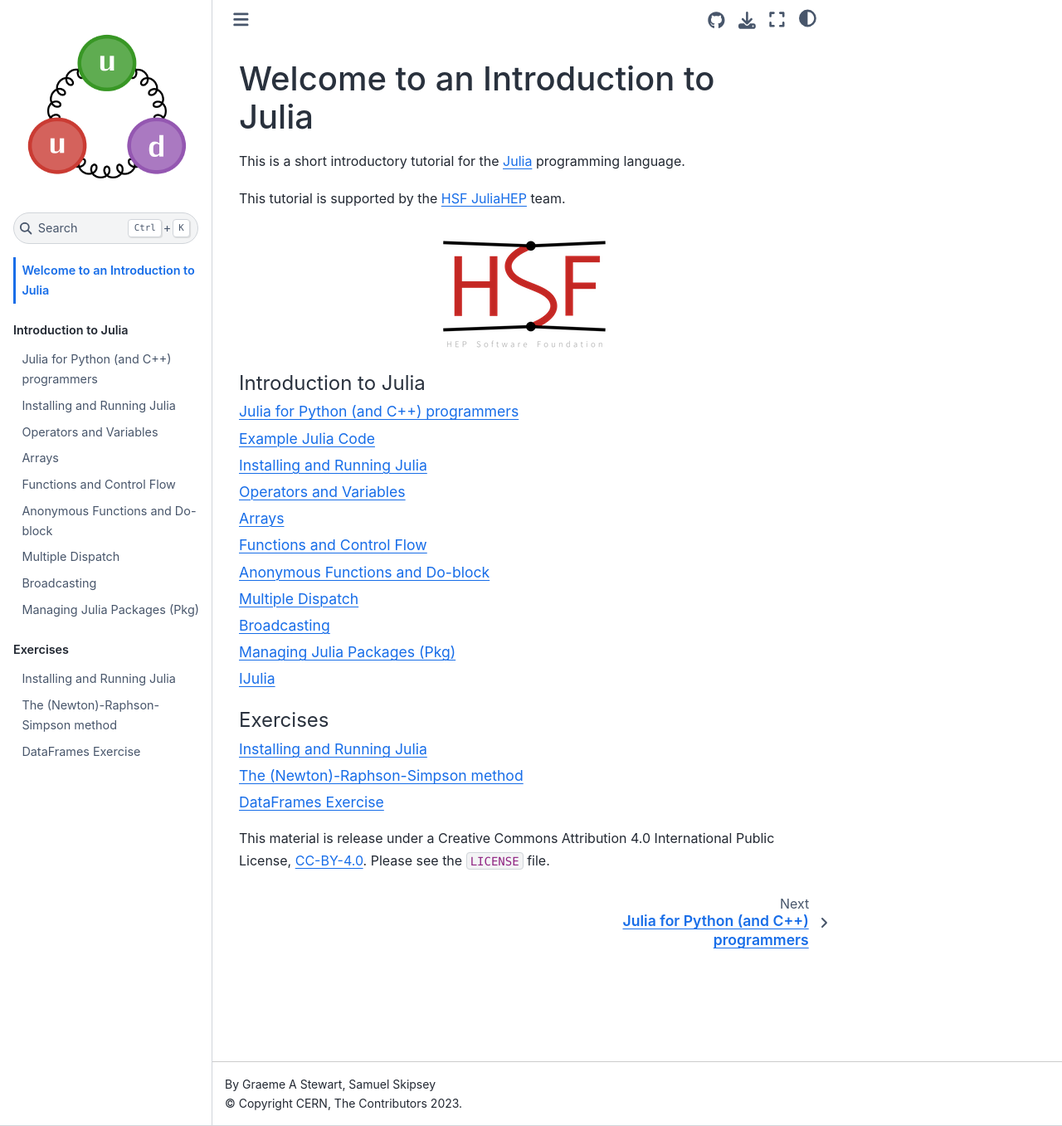
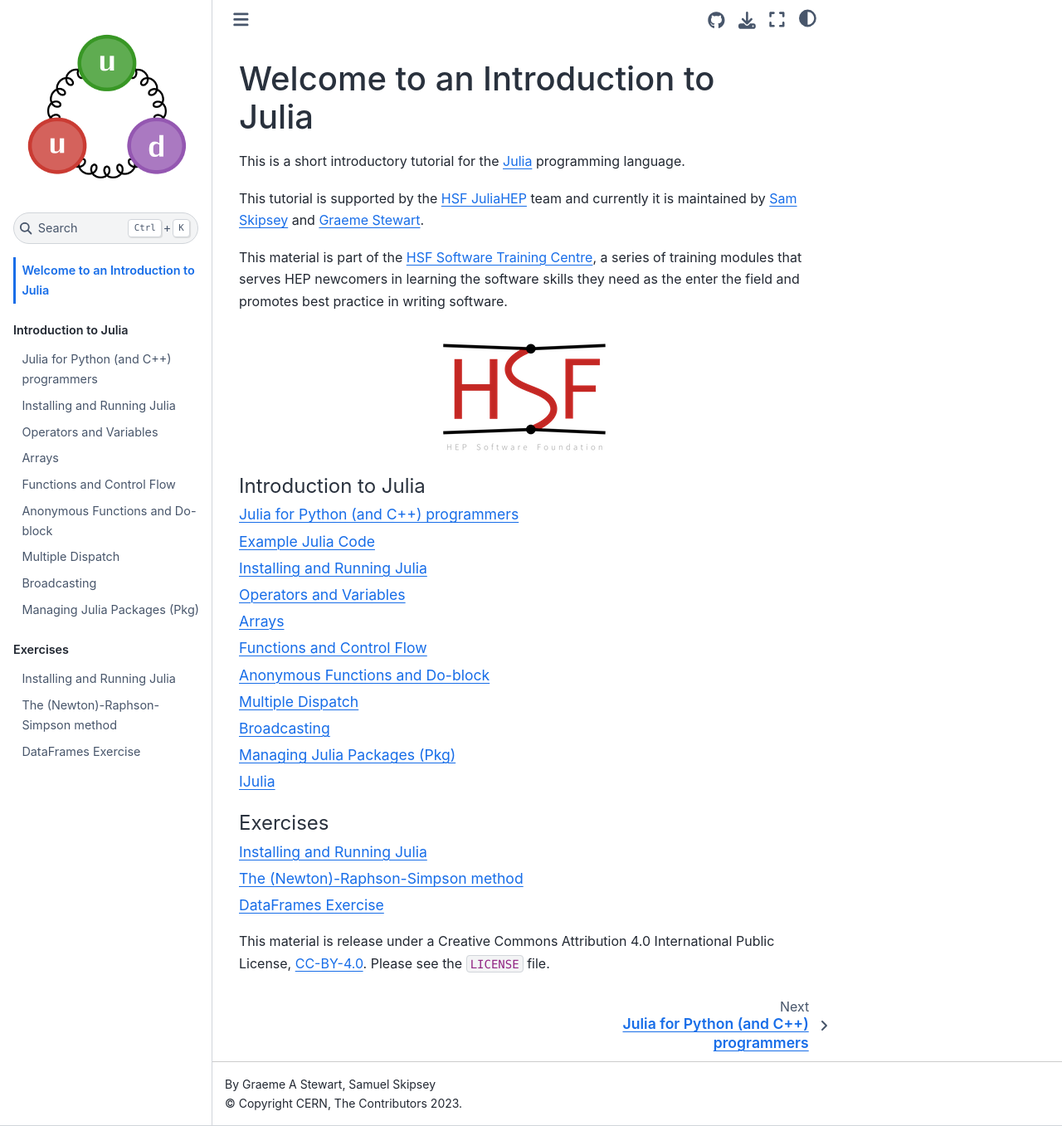
Before and after one commit to JuliaHEP/JuliaHEP-2023, a Jupyter Book: the page built from julia-intro/docs/intro.md, in a window 1280 px wide and 1357 px high. Shown: the whole window at 83% size. Built offline with Jupyter Book 1.0.4 settings and Sphinx 7.4.7 and the Sphinx Book theme 1.1.4, drawn with Linux system fonts in a browser that asks for light colours; pages that are not in the unit, such as notebooks, are missing from menus.

Commit message:
Add HSF training badge and links (#40)
* Add HSF training centre badge

* Add maintainers and link to HSF training centre

Format (c) and license better on README
Add Sam and Graeme as current maintainers
Add link to HSF Training Centre to introductory page

```diff
--- a/julia-intro/docs/intro.md
+++ b/julia-intro/docs/intro.md
@@ -2,7 +2,9 @@
 
 This is a short introductory tutorial for the [Julia](https://julialang.org) programming language.
 
-This tutorial is supported by the [HSF JuliaHEP](https://hepsoftwarefoundation.org/workinggroups/juliahep.html) team.
+This tutorial is supported by the [HSF JuliaHEP](https://hepsoftwarefoundation.org/workinggroups/juliahep.html) team and currently it is maintained by [Sam Skipsey](https://github.com/aoanla) and [Graeme Stewart](https://github.com/graeme-a-stewart).
+
+This material is part of the [HSF Software Training Centre](https://hepsoftwarefoundation.org/training/curriculum.html), a series of training modules that serves HEP newcomers in learning the software skills they need as the enter the field and promotes best practice in writing software.
 
 <p align="center">
 <img src="hsf_logo_angled.png" alt="HEP Software Foundation Logo..."/>
```
Also changed, not shown: README.md (+7 -3 lines).
